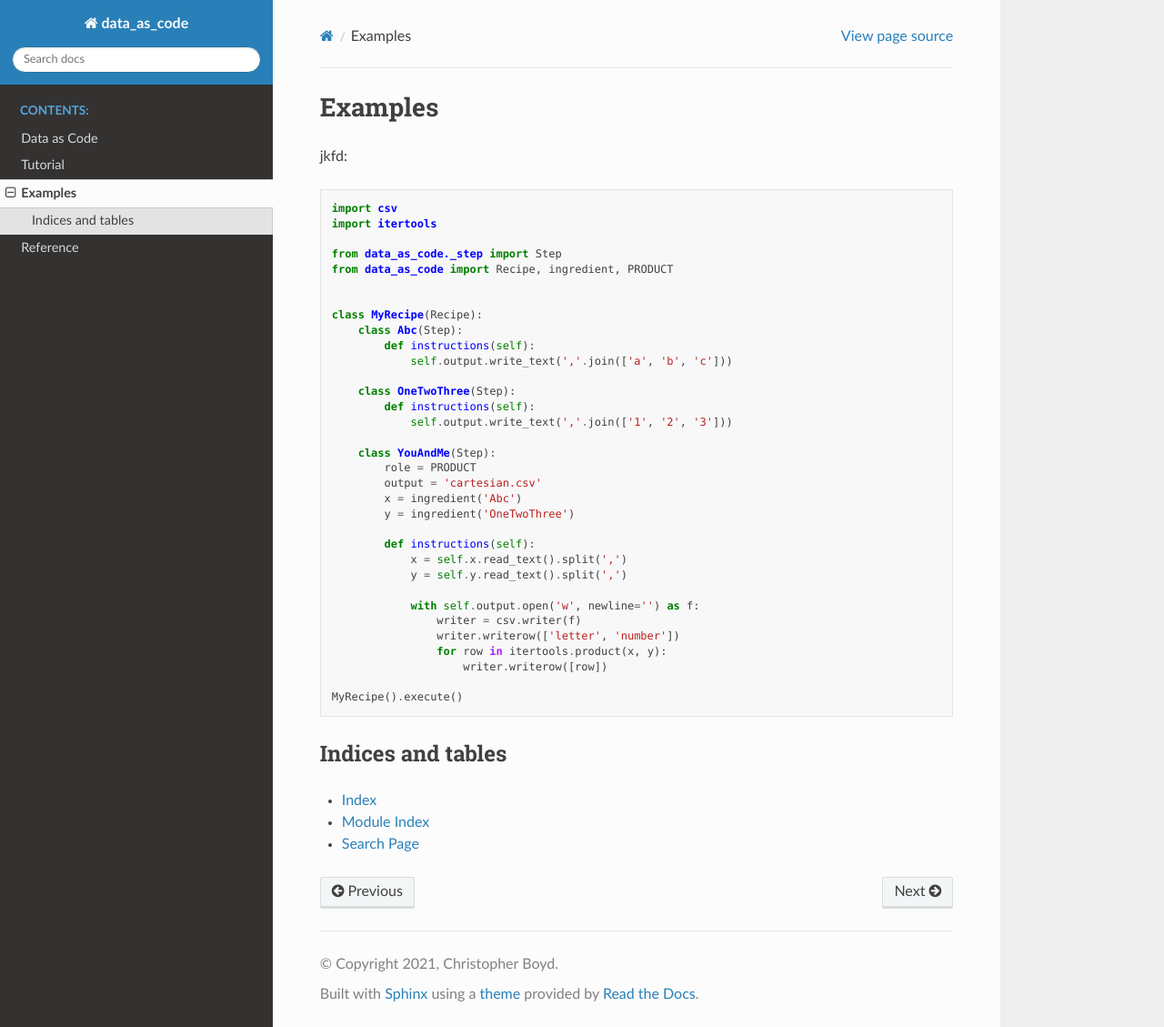
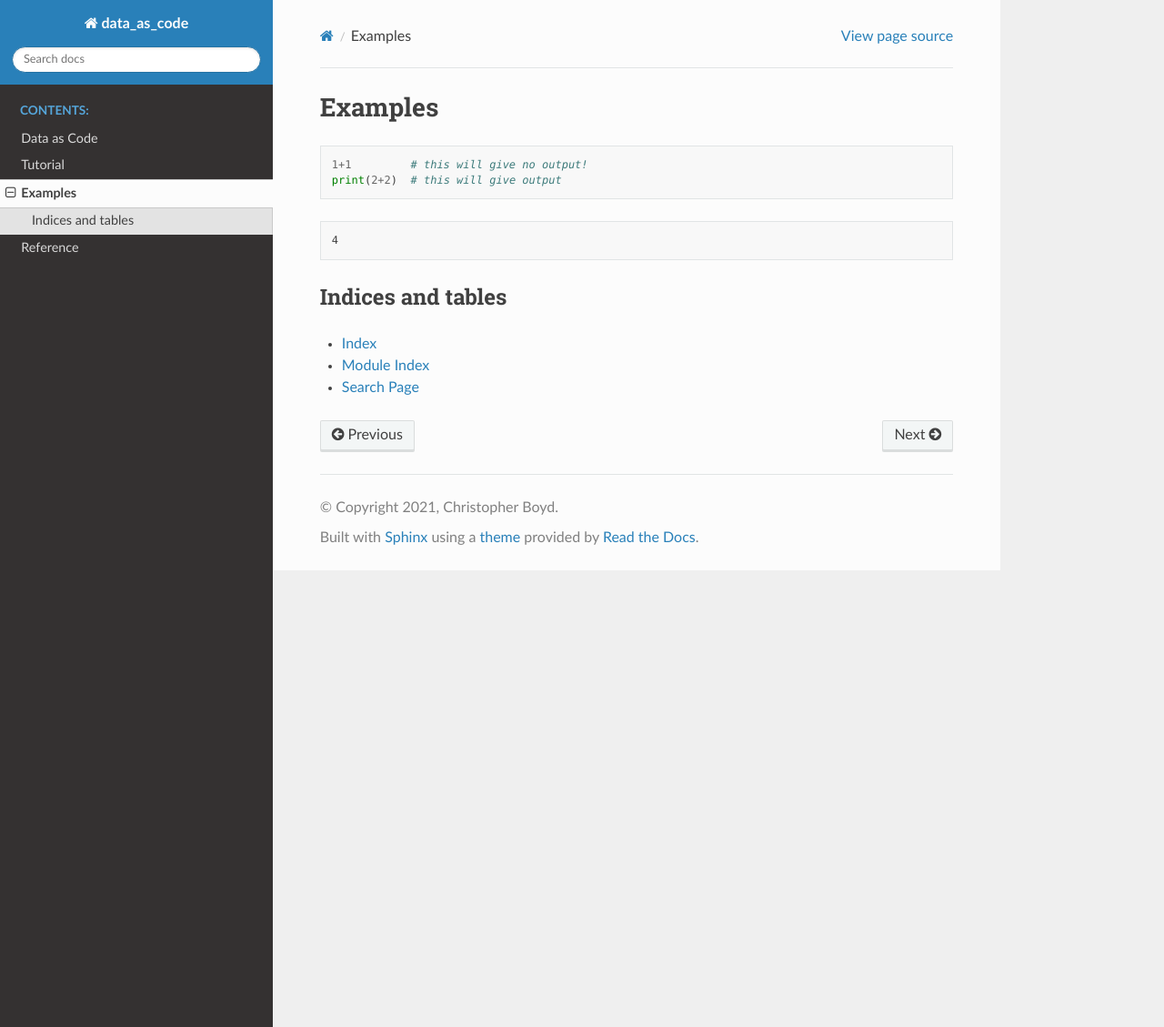
Before and after one commit to Mikuana/data_as_code, a Sphinx documentation site: the page built from docs/source/example.rst, in a window 1280 px wide and 1129 px high. Shown: the whole window at 91% size. Built offline with Sphinx 7.4.7 and the Read the Docs theme 2.0.0, drawn with Linux system fonts in a browser that asks for light colours.

```diff
--- a/docs/source/conf.py
+++ b/docs/source/conf.py
@@ -35,7 +35,8 @@ master_doc = 'index'
 # extensions coming with Sphinx (named 'sphinx.ext.*') or your custom
 # ones.
 extensions = [
-    'sphinx.ext.autodoc', 'sphinx.ext.coverage', 'sphinx.ext.napoleon'
+    'sphinx.ext.autodoc', 'sphinx.ext.coverage', 'sphinx.ext.napoleon',
+    'sphinx.ext.doctest'
 ]
 
 # Add any paths that contain templates here, relative to this directory.
@@ -56,7 +57,7 @@ html_theme = 'sphinx_rtd_theme'
 # Add any paths that contain custom static files (such as style sheets) here,
 # relative to this directory. They are copied after the builtin static files,
 # so a file named "default.css" will overwrite the builtin "default.css".
-html_static_path = ['_static']
+# html_static_path = ['_static']
 
 autodoc_member_order = 'bysource'
 
--- a/docs/source/example.rst
+++ b/docs/source/example.rst
@@ -1,43 +1,14 @@
 Examples
 ############
 
+.. testcode::
 
+   1+1         # this will give no output!
+   print(2+2)  # this will give output
 
-jkfd::
+.. testoutput::
 
-    import csv
-    import itertools
-
-    from data_as_code._step import Step
-    from data_as_code import Recipe, ingredient, PRODUCT
-
-
-    class MyRecipe(Recipe):
-        class Abc(Step):
-            def instructions(self):
-                self.output.write_text(','.join(['a', 'b', 'c']))
-
-        class OneTwoThree(Step):
-            def instructions(self):
-                self.output.write_text(','.join(['1', '2', '3']))
-
-        class YouAndMe(Step):
-            role = PRODUCT
-            output = 'cartesian.csv'
-            x = ingredient('Abc')
-            y = ingredient('OneTwoThree')
-
-            def instructions(self):
-                x = self.x.read_text().split(',')
-                y = self.y.read_text().split(',')
-
-                with self.output.open('w', newline='') as f:
-                    writer = csv.writer(f)
-                    writer.writerow(['letter', 'number'])
-                    for row in itertools.product(x, y):
-                        writer.writerow([row])
-
-    MyRecipe().execute()
+   4
 
 
 Indices and tables
--- a/docs/source/tutorial.rst
+++ b/docs/source/tutorial.rst
@@ -1,4 +1,5 @@
 .. module:: data_as_code
+    :noindex:
 
 Tutorial
 ========
```
Also changed, not shown: README.md (+1 -1 lines), docs/source/reference.rst (+0 -7 lines), 5 other files.
